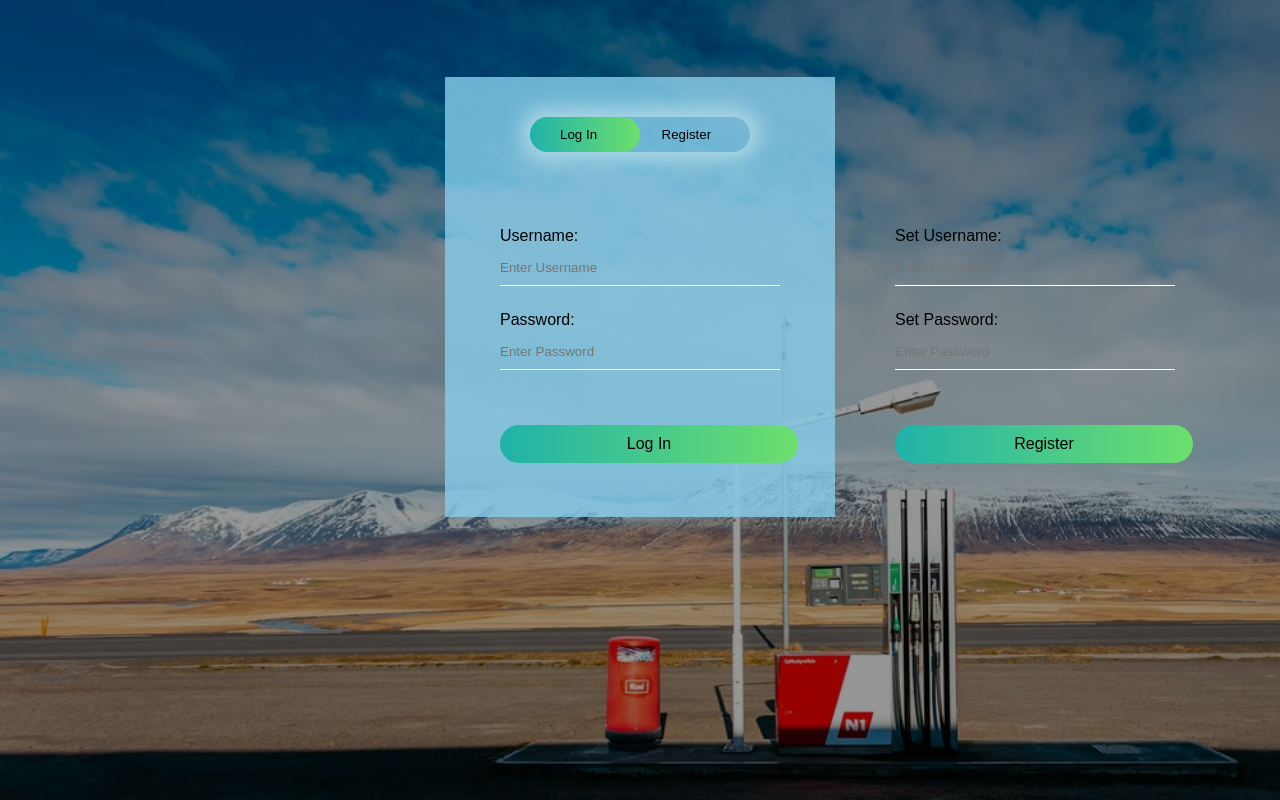
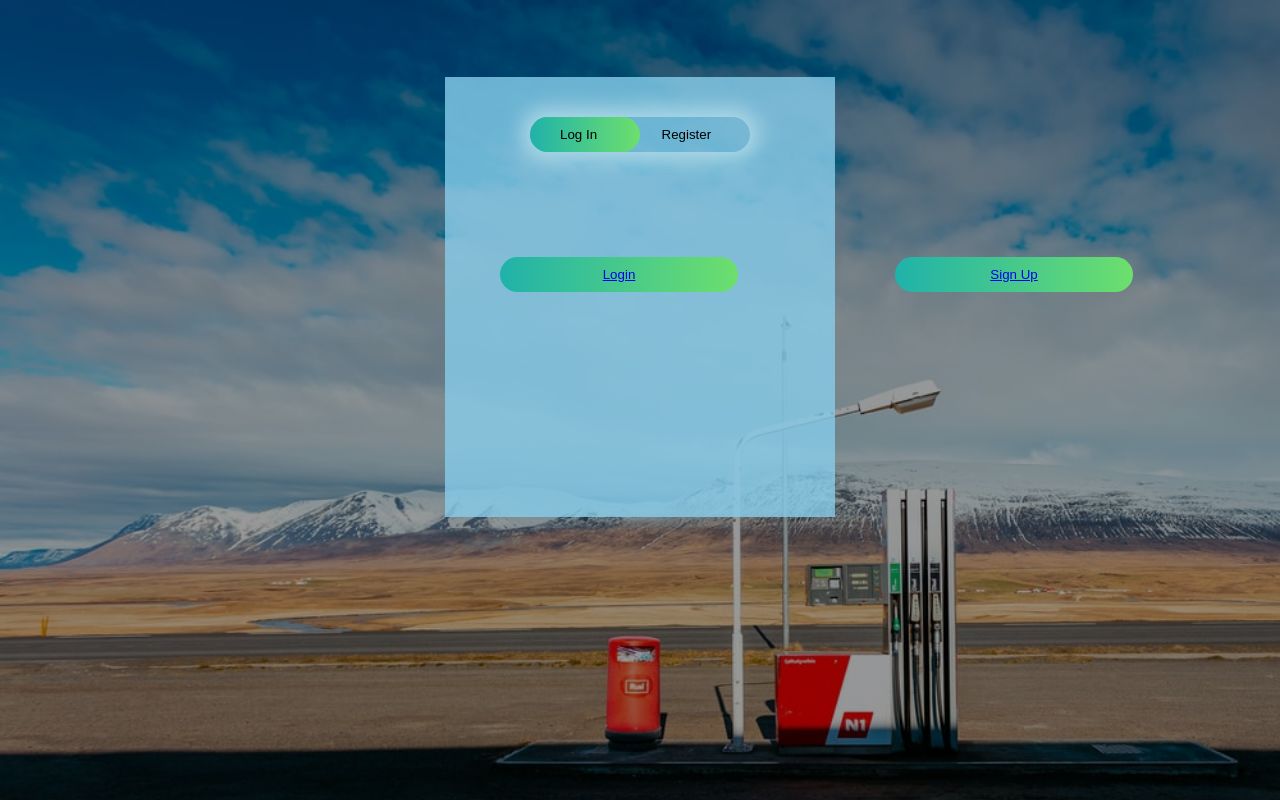
Before and after one commit to Daniel-Aguila/SoftwareDesign, a Django app: page / in a window 1280 px wide. Run offline with Django 3.2, Linux system fonts and the light colour scheme.

Commit message:
hopefully this doesn't fuck things up

```diff
--- a/hello/templates/form.html
+++ b/hello/templates/form.html
@@ -22,7 +22,7 @@
             <div class="form-box" data-errormsg="">
             <h1 class="deliver-address">
                 <label for="input-address-input">Delivery address</label>
-                <input type="text" id="input-address-input" value="1600 Pennsylvania Avenue, Washington D.C 20500" readonly placeholder="Delivery address"/>
+                <input type="text" id="input-address-input" value="Address" readonly placeholder="Delivery address"/>
                 </h1>
             </div>
 
@@ -42,7 +42,7 @@
 
             <div class="form-box" data-errormsg="">
             <h1 class="total-due">
-                <label for="total-price-input"> Suggested price</label>
+                <label for="total-price-input"> Total Amount Due</label>
                 <input type="text" id="total-due-input" value="Total-due" readonly placeholder="Total due"/>
             </h1>
             </div>
--- a/hello/templates/index.html
+++ b/hello/templates/index.html
@@ -12,19 +12,16 @@
                     <button type="button" class="toggle-btn" onclick="login()">Log In</button>
                     <button type="button" class="toggle-btn" onclick="register()">Register</button>
                 </div>
-                <form id="login" class="input-info">
-                    <p>Username:</p>
-                    <input type="text" class="input-field" placeholder="Enter Username">
-                    <p>Password:</p>
-                    <input type="password" class="input-field" placeholder="Enter Password">
-                    <a href="{% url 'profile' %}" class="submit-btn">Log In</a>
+
+                <form id="login" class="input-info" method="post">
+                {% csrf_token %}
+                {{form}}
+                    <button type="submit" class="submit-btn" value="Login" name="submit"><a href="{% url 'login' %}">Login</button>
                 </form>
-                <form id="register" class="input-info">
-                    <p>Set Username:</p>
-                    <input type="text" class="input-field" placeholder="Enter Username">
-                    <p>Set Password:</p>
-                    <input type="password" class="input-field" placeholder="Enter Password">
-                    <a href="{% url 'home' %}" class="submit-btn">Register</a>
+                <form id="register" class="input-info" method="post">
+                {% csrf_token %}
+                {{form}}
+                    <button type="submit" class="submit-btn" value="Sign Up" name="submit" ><a href="{% url 'signup' %}">Sign Up</button>
                 </form>
             </div>
         </div>
--- a/hello/urls.py
+++ b/hello/urls.py
@@ -5,4 +5,6 @@ urlpatterns = [
     path('',views.home, name="home"),
     path('form/', views.form, name="form"),
     path('profile/',views.profile, name="profile"),
+    path('login/',views.login, name="login"),
+    path('signup/',views.signup, name="signup"),
 ]
--- a/hello/views.py
+++ b/hello/views.py
@@ -1,13 +1,32 @@
-from django.shortcuts import render
+from django.shortcuts import render, redirect
 from django.http import HttpResponse
 from django.views.decorators.csrf import csrf_protect
+from django.contrib.auth.models import User
+from django.contrib.auth.forms import UserCreationForm, AuthenticationForm
+from django.contrib.auth import login, authenticate
+from django.contrib.auth.decorators import login_required
+from django.contrib import messages
+
 
 def home(request):
-    return render(request, 'index.html')
+    return render(request,'index.html')
 
-def profile(request):
-    return render(request, 'profile-management.html')
+def signup(request):
+    context = {}
+    form = UserCreationForm(request.POST or None)
+    if request.method == "POST":
+        if form.is_valid():
+            user = form.save()
+            login(request,user)
+            return render(request,'profile-management.html')
+    context['form']=form
+    return render(request,'signup.html',context)
+
 
 @csrf_protect
 def form(request):
     return render(request,'form.html',{'form':form})
+
+@login_required
+def profile(request):
+    return render(request, 'profile-management.html')
--- a/web_project/settings.py
+++ b/web_project/settings.py
@@ -78,7 +78,7 @@ WSGI_APPLICATION = 'web_project.wsgi.application'
 DATABASES = {
     'default': {
         'ENGINE': 'django.db.backends.sqlite3',
-        'NAME': BASE_DIR / 'db.sqlite3',
+        'NAME': str(os.path.join(BASE_DIR, "db.sqlite3"))
     }
 }
 
@@ -123,3 +123,5 @@ STATIC_URL = '/static/'
 STATICFILES_DIRS = (
     STATIC_DIR,
 )
+
+LOGIN_REDIRECT_URL = 'home/'
--- a/web_project/urls.py
+++ b/web_project/urls.py
@@ -19,7 +19,7 @@ from django.contrib.staticfiles.urls import staticfiles_urlpatterns
 
 urlpatterns = [
     path("", include("hello.urls")),
-    path('admin/', admin.site.urls)
+    path('admin/', admin.site.urls),
 ]
 
 urlpatterns += staticfiles_urlpatterns()
```
Also changed, not shown: hello/templates/login.html (added, +8 -0 lines), hello/templates/signup.html (added, +8 -0 lines), hello/static/images/699918-bigthumbnail.jpg (deleted).
